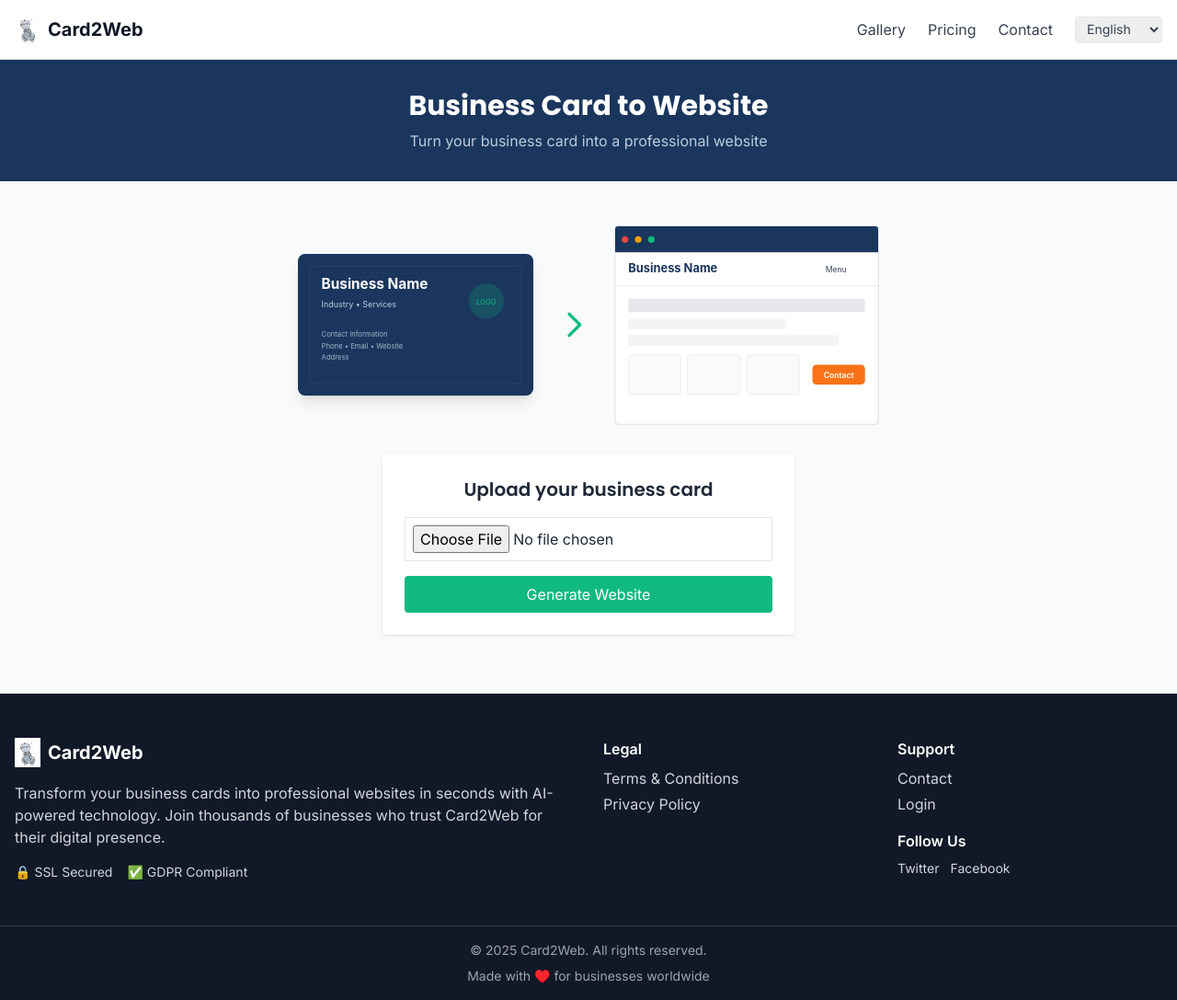
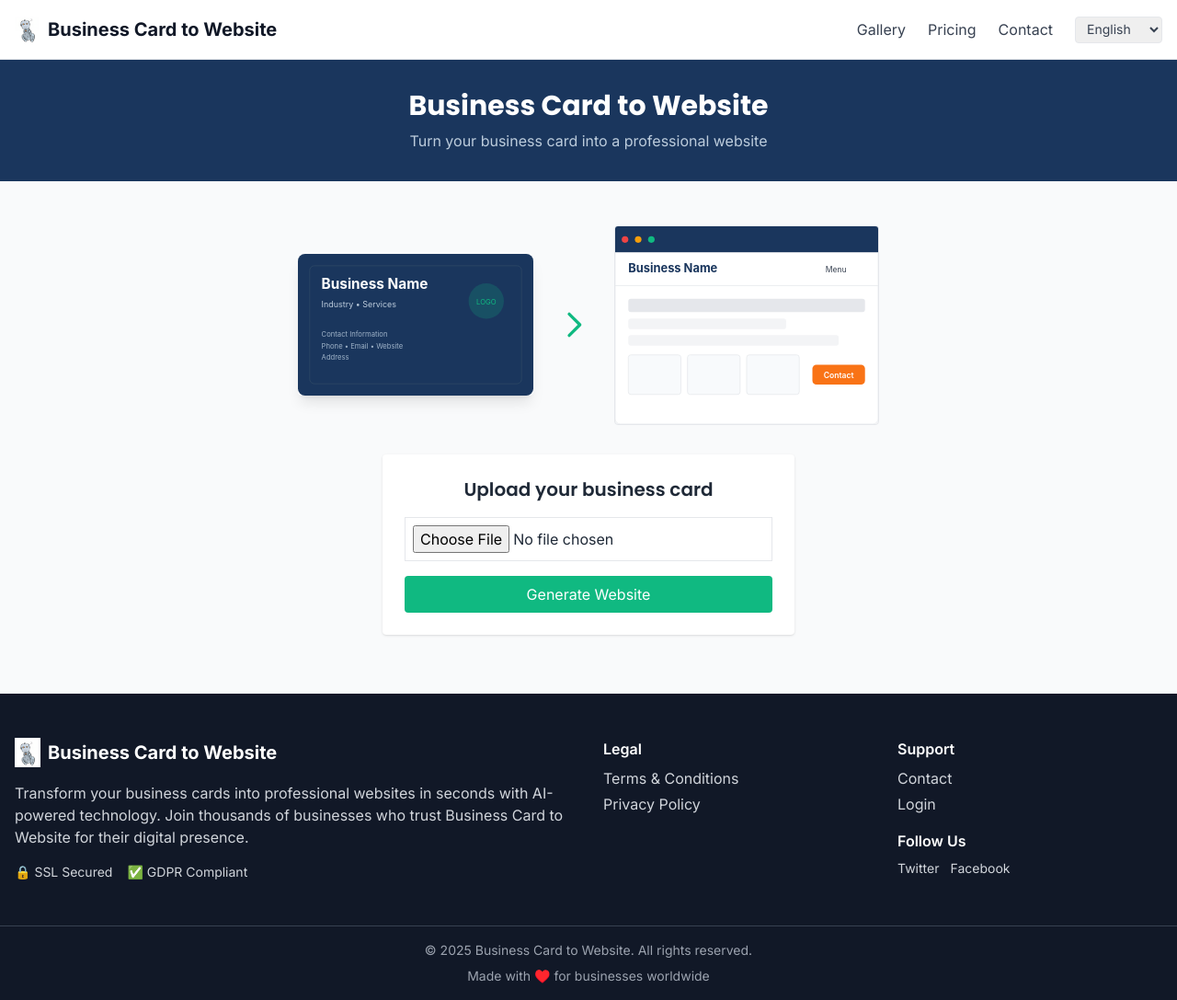
Before and after one commit to dewolfe001/card2website, a PHP site: page /index.php in a window 1280 px wide. Shown: the whole page at 92% size. Run offline with PHP 8.4, Linux system fonts and the light colour scheme; some libraries are stand-ins or nearby versions.

Commit message:
chore: rebrand to Business Card to Website and add Filipino

```diff
--- a/demo/data/testimonials.json
+++ b/demo/data/testimonials.json
@@ -6,7 +6,7 @@
       "position": "Founder",
       "company": "TechStart Solutions",
       "avatar": "/images/testimonials/sarah.jpg",
-      "content": "Card2Web transformed our business overnight. From a simple business card to a fully functional website in under a minute. Our leads increased by 300% in the first month!",
+      "content": "Business Card to Website transformed our business overnight. From a simple business card to a fully functional website in under a minute. Our leads increased by 300% in the first month!",
       "rating": 5,
       "industry": "Technology"
     },
@@ -26,7 +26,7 @@
       "position": "Creative Director",
       "company": "Bella's Boutique",
       "avatar": "/images/testimonials/isabella.jpg",
-      "content": "The attention to detail is remarkable. Card2Web understood our aesthetic and created a website that truly represents our brand. Customer engagement has doubled!",
+      "content": "The attention to detail is remarkable. Business Card to Website understood our aesthetic and created a website that truly represents our brand. Customer engagement has doubled!",
       "rating": 5,
       "industry": "Fashion"
     },
--- a/footer.php
+++ b/footer.php
@@ -2,11 +2,11 @@
     <div class="container mx-auto px-4 py-12 grid grid-cols-1 md:grid-cols-4 gap-8">
         <div class="md:col-span-2">
             <div class="flex items-center mb-4">
-                <img src="cardbot.png" alt="Card2Web" class="h-8 mr-2">
-                <span class="text-white font-bold text-xl">Card2Web</span>
+                <img src="cardbot.png" alt="Business Card to Website" class="h-8 mr-2">
+                <span class="text-white font-bold text-xl">Business Card to Website</span>
             </div>
             <p class="mb-4">
-                Transform your business cards into professional websites in seconds with AI-powered technology. Join thousands of businesses who trust Card2Web for their digital presence.
+                Transform your business cards into professional websites in seconds with AI-powered technology. Join thousands of businesses who trust Business Card to Website for their digital presence.
             </p>
             <div class="flex space-x-4 text-sm">
                 <span>🔒 SSL Secured</span>
@@ -34,7 +34,7 @@
         </div>
     </div>
     <div class="border-t border-gray-700 text-center text-sm text-gray-400 py-4">
-        <p>&copy; <?php echo date('Y'); ?> Card2Web. All rights reserved.</p>
+        <p>&copy; <?php echo date('Y'); ?> Business Card to Website. All rights reserved.</p>
         <p class="mt-2">Made with ♥️ for businesses worldwide</p>
     </div>
 </footer>
--- a/header.php
+++ b/header.php
@@ -7,8 +7,8 @@ $outputLang = getOutputLanguage();
 <header class="bg-white border-b">
     <div class="container mx-auto flex justify-between items-center p-4">
         <div class="flex items-center">
-            <img src="cardbot.png" alt="Card2Web" class="h-8 mr-2">
-            <span class="font-bold text-xl text-gray-900">Card2Web</span>
+            <img src="cardbot.png" alt="Business Card to Website" class="h-8 mr-2">
+            <span class="font-bold text-xl text-gray-900">Business Card to Website</span>
         </div>
         <nav class="flex items-center space-x-6 text-gray-700">
             <a href="#" class="hover:text-blue-600">Gallery</a>
--- a/i18n.php
+++ b/i18n.php
@@ -11,7 +11,7 @@ function getSupportedLanguages(): array {
         'de' => 'Deutsch',
         'yue' => '廣東話',
         'zh' => '中文',
-        'tl' => 'Tagalog',
+        'fil' => 'Filipino',
         'ko' => '한국어',
         'hi' => 'हिन्दी',
         'bn' => 'বাংলা',
@@ -25,9 +25,14 @@ function detectBrowserLanguage(): string {
     if (!empty($_SERVER['HTTP_ACCEPT_LANGUAGE'])) {
         $langs = explode(',', $_SERVER['HTTP_ACCEPT_LANGUAGE']);
         foreach ($langs as $lang) {
-            $code = strtolower(substr($lang, 0, 2));
-            if (isset($supported[$code])) {
-                return $code;
+            $lang = strtolower($lang);
+            $code2 = substr($lang, 0, 2);
+            if (isset($supported[$code2])) {
+                return $code2;
+            }
+            $code3 = substr($lang, 0, 3);
+            if (isset($supported[$code3])) {
+                return $code3;
             }
         }
     }
```
Also changed, not shown: demo/data/pricing.json (+4 -4 lines), demo/assets/index-PkLd4kCG.js, lang/fil.php (renamed from lang/tl.php).
